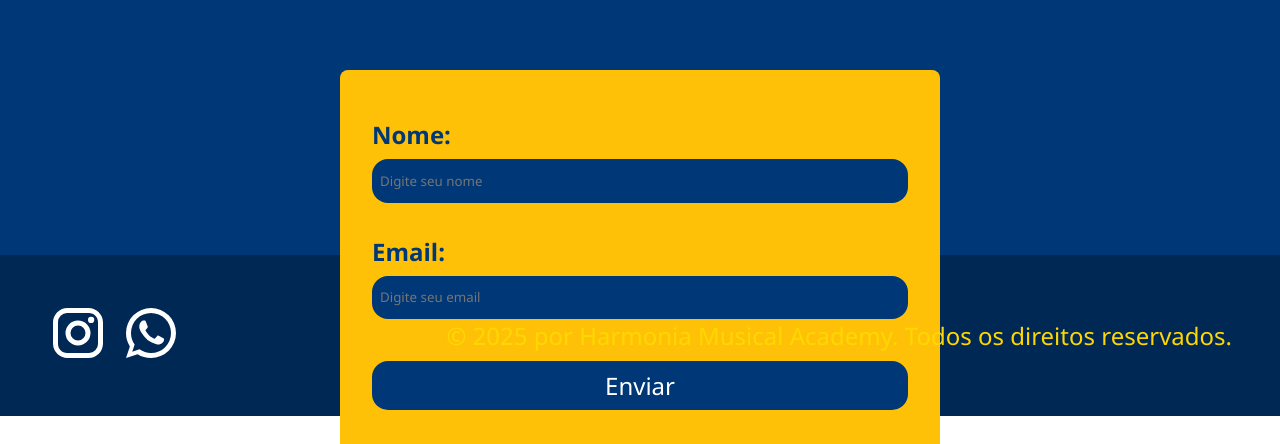
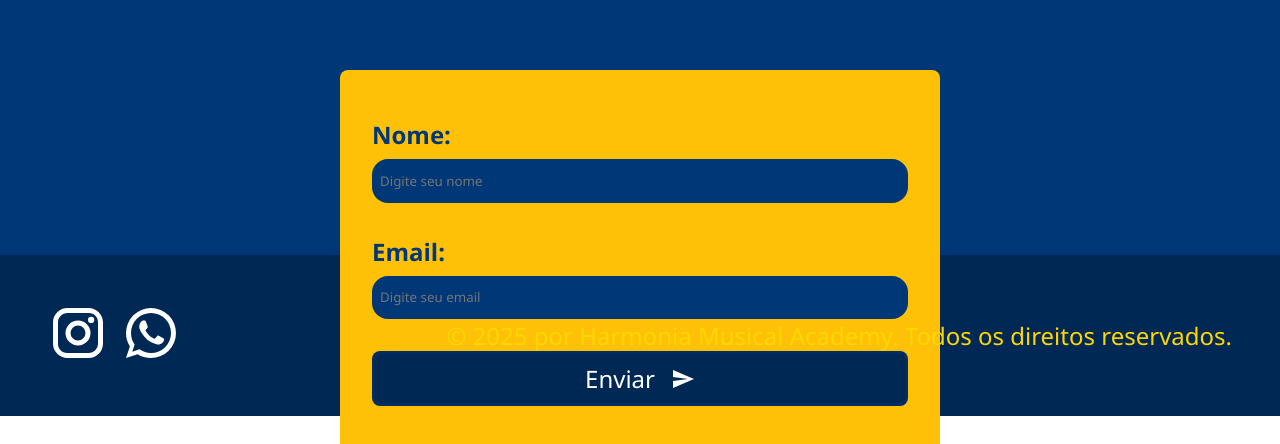
Before and after one commit to caio1213pgm/HarmoniaMusicalAcademy-LandigPage, a React (Vite) app: page /contatos in a window 1280 px wide. Shown: the part 609-1053 px from the top of the page. Built offline with nearby package versions, Linux system fonts and the light colour scheme.

Commit message:
contatos commit criacao de uma nova pagina para o check-out do formulário edit lógica do formulário e edit css all

```diff
--- a/src/components/Botao.tsx
+++ b/src/components/Botao.tsx
@@ -1,6 +1,6 @@
 type ButtonProps = {
     funcao: () => void;
-    texto: string;
+    texto: React.ReactNode;
     classe: string
 }
 function Botao({funcao, texto, classe}: ButtonProps) {
--- a/src/components/Formulario.tsx
+++ b/src/components/Formulario.tsx
@@ -1,34 +1,34 @@
 import { SetStateAction, useState } from "react";
+import { useNavigate } from "react-router";
 import InputTXT from "./InputTXT";
-import DialogTestimonial from "./DialogTestimonial";
+import Botao from "./Botao";
+import SendIcon from '@mui/icons-material/Send';
 
 function Formulario() {
-  const [nome, setNome] = useState("");
-  const [email, setEmail] = useState("");
-  const [aberto, setAberto] = useState(false);
+  const navigate = useNavigate();
+  const [nomeValue, setNomeValue] = useState("");
+  const [emailValue, setEmailValue] = useState("");
 
-  function isOpen() {
-    if (nome === "" || email === "") {
-      return alert("Preencha todos os campos");
-    } else {
-      // eslint-disable-next-line @typescript-eslint/no-unused-expressions
-      aberto ? setAberto(false) : setAberto(true);
-    }
+  function enviarFormulario() {
+    if(nomeValue === "" || emailValue === "") {
+      return alert("Preencha todos os campos!");
+    } return navigate("/boasVindas", { state: { nome: nomeValue, email: emailValue } });
+
   }
 
   function handleChangeNome(event: {
     target: { value: SetStateAction<string> };
   }) {
-    setNome(event.target.value);
+    setNomeValue(event.target.value);
   }
   function handleChangeEmail(event: {
     target: { value: SetStateAction<string> };
   }) {
-    setEmail(event.target.value);
+    setEmailValue(event.target.value);
   }
 
   return (
-    <form action="" className="Formulario">
+    <div className="Formulario">
       <div className="Formulario__input">
         <label className="txtForms">Nome:</label>
         <InputTXT
@@ -47,22 +47,8 @@ function Formulario() {
           type="email"
         />
       </div>
-
-      <DialogTestimonial
-        name="Formulário de inscrição"
-        text={
-          "Olá " +
-          nome +
-          "! Obrigado pelo seu interesse em se matricular na nossa escola de música, abra a caixa de mensagem do seu email: " +
-          email +
-          " e procure por nós lá, Até mais!"
-        }
-        contentButton="Enviar"
-        classe="botaoForms"
-        isOpen={isOpen}
-        aberto={aberto}
-      />
-    </form>
+      <Botao funcao={() => enviarFormulario()} texto={<p>Enviar {<SendIcon/>}</p>} classe="botaoSend"/>
+    </div>
   );
 }
 
--- a/src/components/InputTXT.tsx
+++ b/src/components/InputTXT.tsx
@@ -16,6 +16,7 @@ function InputTXT({ txtPlace, className, handleChange, type }: inputProps) {
       placeholder={txtPlace}
       className={className}
       onChange={handleChange}
+      required
     />
   );
 }
--- /dev/null
+++ b/src/components/dialogContentBoasVindasComponent/DialogBoasVindas.tsx
@@ -0,0 +1,54 @@
+/* eslint-disable @typescript-eslint/no-unused-expressions */
+import { useLocation, useNavigate } from "react-router";
+import { useRef, useEffect } from "react";
+import style from "./dialogBoasVindas.module.css";
+import Botao from "../Botao";
+import AutoAwesomeIcon from "@mui/icons-material/AutoAwesome";
+import WavingHandIcon from '@mui/icons-material/WavingHand';
+import ArrowForwardIcon from '@mui/icons-material/ArrowForward';
+
+function DialogBoasVindas() {
+  const location = useLocation();
+  const navigate = useNavigate();
+  const locationName: string = location.state?.nome;
+  const locationEmail: string = location.state?.email;
+  const dialogRef = useRef<HTMLDialogElement>(null);
+
+  useEffect(() => {
+    if (!dialogRef.current) {
+      return;
+    }
+    dialogRef.current.hasAttribute("open")
+      ? dialogRef.current.showModal()
+      : dialogRef.current.showModal();
+  }, []);
+
+  return (
+    <dialog className={style.dialog} ref={dialogRef}>
+      <div className={style.container}>
+        <div className={style.head}>
+          {<AutoAwesomeIcon sx={{ color: "#002855" }} />}
+          <h1 className={style.title}>Boas vindas {locationName}!</h1>
+          {<AutoAwesomeIcon sx={{ color: "#002855" }} />}
+        </div>
+        <p className={style.p1}>
+          Obrigado pelo seu interesse em fazer aula conosco, mandaremos uma
+          mensagem no email abaixo
+        </p>
+        <p className={style.email}>{locationEmail}</p>
+        <p className={style.p1}>
+          Obs: Se o nosso email não chegar após 10 minutos, dê uma olhada na
+          caixa de spam e a lixeira.
+        </p>
+        <p className={style.p2}>Até Mais! {<WavingHandIcon sx={{ color: "#002855" }} />}</p>
+        <Botao
+          funcao={() => navigate("/")}
+          texto={<p>Ir para a página inicial {<ArrowForwardIcon/>}</p>}
+          classe={style.botao}
+        />
+      </div>
+    </dialog>
+  );
+}
+
+export default DialogBoasVindas;
--- /dev/null
+++ b/src/components/dialogContentBoasVindasComponent/dialogBoasVindas.module.css
@@ -0,0 +1,111 @@
+.dialog {
+    margin: auto;
+    padding: 1rem 2rem;
+
+    border: 3px solid #00316ca4;
+    border-radius: 10px;
+
+    background-color: #e0e0e0;
+
+    width: 25%;
+    transition: all 1.5s;
+
+    &[open] {
+        animation: fadeIn 0.5s forwards;
+
+        &::backdrop {
+            animation: backdropFadeIn 0.5s forwards;
+        }
+    }
+}
+
+.dialog:hover {
+    width: 50%;
+    padding: 2rem 4rem;
+}
+.dialog:active{
+    scale: ();
+}
+
+.dialog::backdrop {
+    background: #002855;
+}
+
+.container {
+    display: flex;
+    flex-direction: column;
+    gap: 1rem;
+}
+
+.title {
+    color: #002855;
+    font-size: 2rem;
+    text-align: center;
+}
+
+.head {
+    display: flex;
+    align-items: center;
+    justify-content: center;
+    gap: 1rem;
+}
+
+.email {
+    color: #002855;
+    font-weight: 700;
+    font-size: 1.2rem;
+}
+
+.p1 {
+    font-size: 1.2rem;
+}
+.p2{
+    color: #002855;
+    font-size: 1.8rem;
+    font-weight: 700;
+    text-align: center;
+}
+
+.botao{
+    background-color: #002855;
+    color: #FFD700;
+
+    border: 3px solid #00316ca4;
+    border-radius: 10px;
+    padding: 1rem 0;
+    font-size: 1.5rem;
+    transition: all 0.7s;
+    cursor: pointer;
+    p{
+        display: flex;
+        justify-content: center;
+        align-items: center;
+        gap: 1rem;
+    }
+}
+.botao:hover{
+    background-color: #003776;
+}
+
+@keyframes fadeIn {
+    from {
+        opacity: 0;
+        translate: 0 -1em;
+    }
+
+    to {
+        opacity: 1;
+        translate: 0 0;
+    }
+}
+
+
+@keyframes backdropFadeIn {
+    from {
+        background: hsl(212, 100%, 17% / 0%);
+    }
+
+    to {
+        background: hsl(212, 100%, 23% / 50%);
+    }
+}
--- a/src/index.css
+++ b/src/index.css
@@ -4,6 +4,25 @@
   box-sizing: border-box;
   font-family: 'Segoe UI', Tahoma, Geneva, Verdana, sans-serif;
 }
+.botaoSend{
+  background-color: #002855;
+  color: #fff;
+  border: 3px solid #00316ca4;
+  border-radius: 8px;
+  padding: 0.5rem 0;
+  transition: all 0.7s;
+  p{
+    display: flex;
+    align-items: center;
+    justify-content: center;
+    font-size: 1.5rem;
+    gap: 1rem;
+  }
+}
+.botaoSend:hover{
+  background-color: #00316c;
+}
+
 .botao{
   display: flex;
   align-items: center;
--- a/src/main.tsx
+++ b/src/main.tsx
@@ -7,6 +7,7 @@ register();
 import "swiper/css";
 import ContatosPage from "./pages/ContatosPage.tsx";
 import ServicosPage from "./pages/ServicosPage.tsx";
+import BoasVindas from "./pages/BoasVindas.tsx";
 
 
 createRoot(document.getElementById("root")!).render(
@@ -15,6 +16,7 @@ createRoot(document.getElementById("root")!).render(
       <Route path="/" element={<App />} />
       <Route path="/contatos" element={<ContatosPage/>}/>
       <Route path="/servicos" element={<ServicosPage/>}/>
+      <Route path="/boasVindas?" element={<BoasVindas/>}/>
     </Routes>
   </BrowserRouter>
 );
--- a/src/pages/App.tsx
+++ b/src/pages/App.tsx
@@ -1,5 +1,5 @@
 import "../App.css";
-import BackHeader from "../components/BackHeader";
+import BackHeader from "../components/backHeaderComponent/BackHeader";
 import Footer from "../components/Footer";
 import HideAppBar from "../components/Header";
 import Inicio from "../components/Inicio";
@@ -12,7 +12,7 @@ function App() {
       <BackHeader />
       <Inicio />
       <Testimonial />
-      <Footer/>
+      <Footer />
     </>
   );
 }
--- /dev/null
+++ b/src/pages/BoasVindas.tsx
@@ -0,0 +1,11 @@
+import DialogBoasVindas from "../components/dialogContentBoasVindasComponent/DialogBoasVindas";
+
+function BoasVindas() {
+  return (
+    <div className="boas-vindas">
+        <DialogBoasVindas/>
+    </div>
+  );
+}
+
+export default BoasVindas;
```
